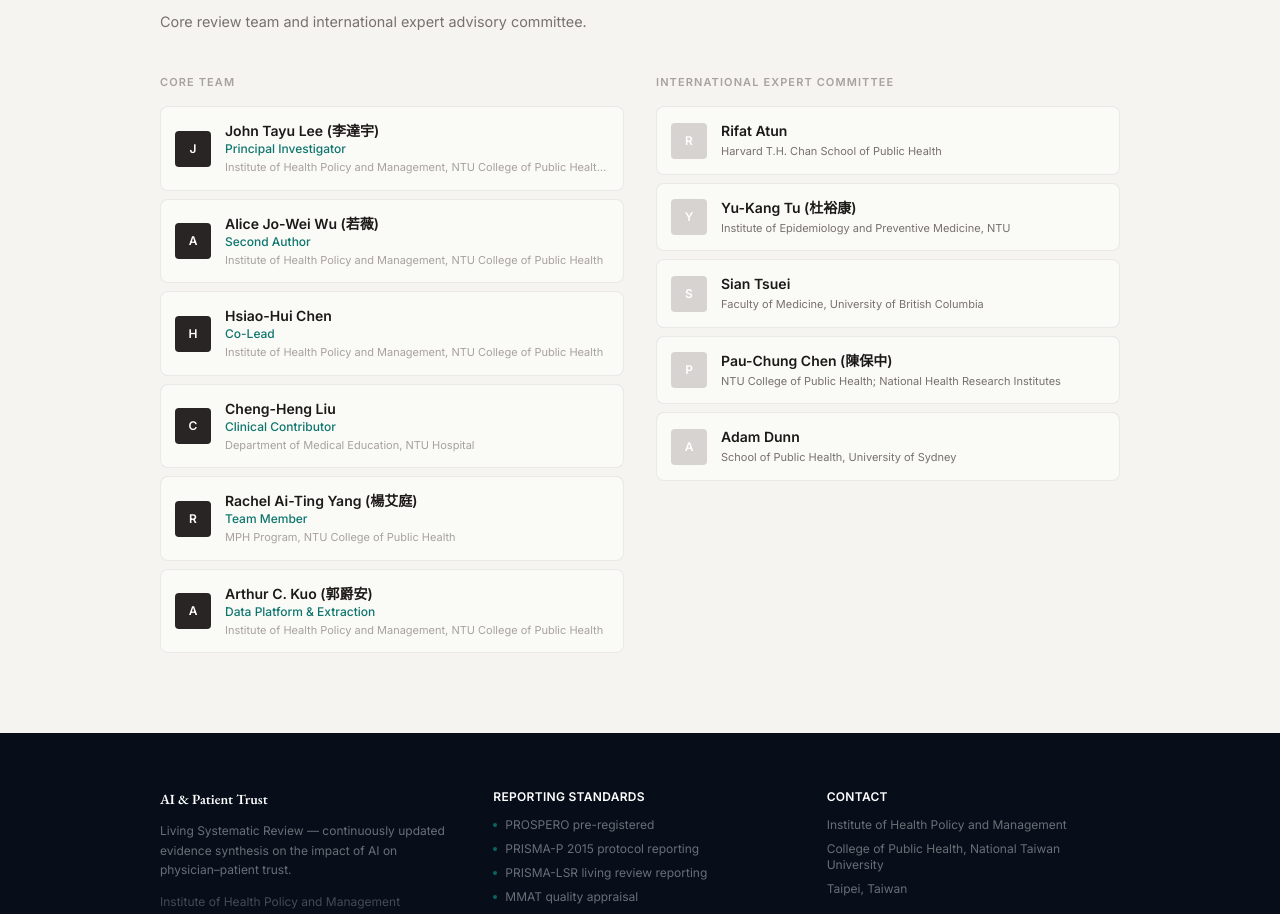
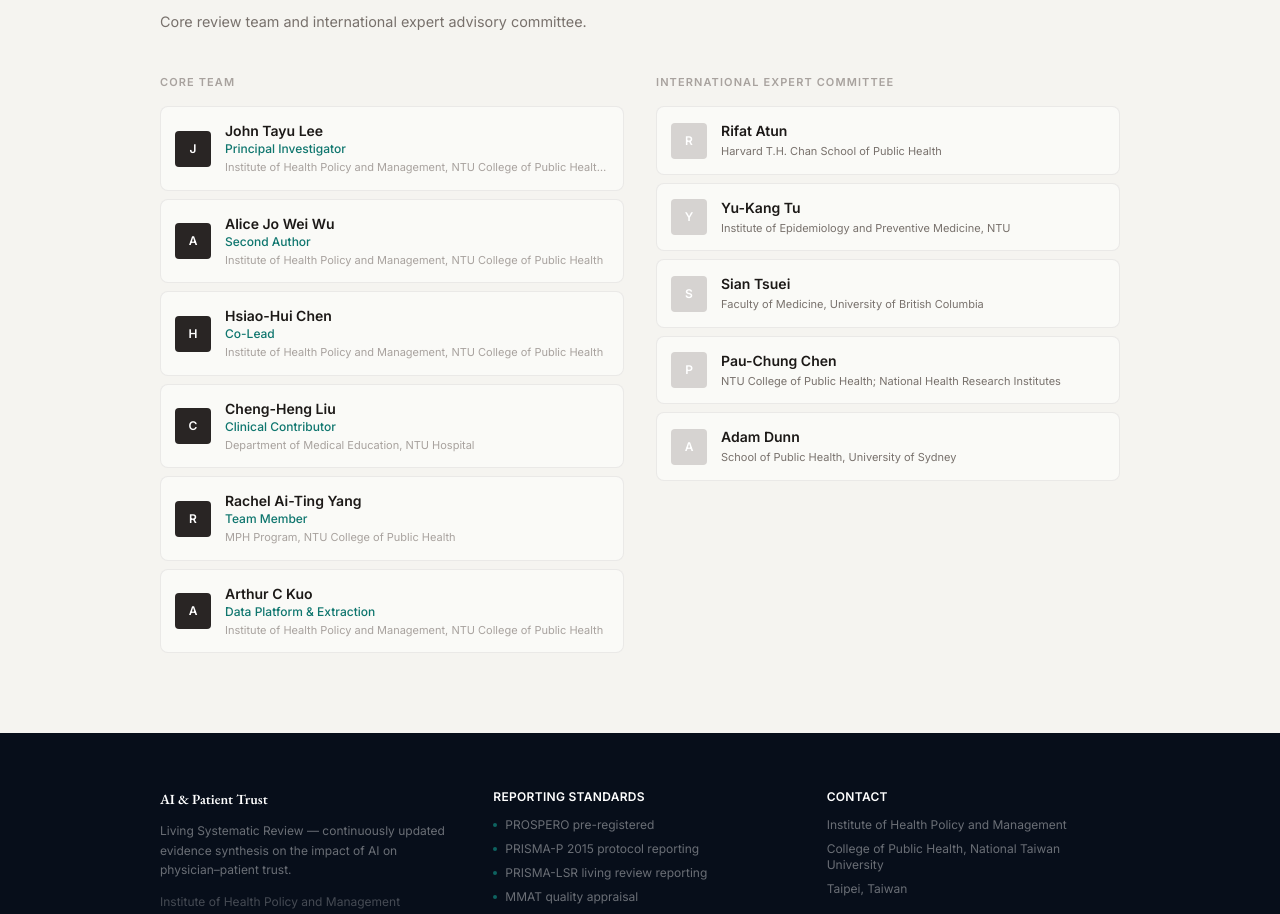
Before and after one commit to ChuehanKuo/lsr-trust, a React (Vite) app: page / in a window 1280 px wide. Shown: the part 6700-7614 px from the top of the page. Built offline with nearby package versions, Linux system fonts and the light colour scheme.

Commit message:
Match author name format to paper submission style
Remove Chinese characters and parenthetical nicknames to align
with the journal submission format.

Co-Authored-By: Claude Opus 4.6 <noreply@anthropic.com>

```diff
--- a/src/data.ts
+++ b/src/data.ts
@@ -227,18 +227,18 @@ AND ("2020/01/01"[Date - Publication] : "3000"[Date - Publication])`;
 
 export const TEAM = {
   core: [
-    { name: "John Tayu Lee (李達宇)", role: "Principal Investigator", affiliation: "Institute of Health Policy and Management, NTU College of Public Health; Harvard T.H. Chan School of Public Health" },
-    { name: "Alice Jo-Wei Wu (若薇)", role: "Second Author", affiliation: "Institute of Health Policy and Management, NTU College of Public Health" },
+    { name: "John Tayu Lee", role: "Principal Investigator", affiliation: "Institute of Health Policy and Management, NTU College of Public Health; Harvard T.H. Chan School of Public Health" },
+    { name: "Alice Jo Wei Wu", role: "Second Author", affiliation: "Institute of Health Policy and Management, NTU College of Public Health" },
     { name: "Hsiao-Hui Chen", role: "Co-Lead", affiliation: "Institute of Health Policy and Management, NTU College of Public Health" },
     { name: "Cheng-Heng Liu", role: "Clinical Contributor", affiliation: "Department of Medical Education, NTU Hospital" },
-    { name: "Rachel Ai-Ting Yang (楊艾庭)", role: "Team Member", affiliation: "MPH Program, NTU College of Public Health" },
-    { name: "Arthur C. Kuo (郭爵安)", role: "Data Platform & Extraction", affiliation: "Institute of Health Policy and Management, NTU College of Public Health" },
+    { name: "Rachel Ai-Ting Yang", role: "Team Member", affiliation: "MPH Program, NTU College of Public Health" },
+    { name: "Arthur C Kuo", role: "Data Platform & Extraction", affiliation: "Institute of Health Policy and Management, NTU College of Public Health" },
   ],
   committee: [
     { name: "Rifat Atun", affiliation: "Harvard T.H. Chan School of Public Health" },
-    { name: "Yu-Kang Tu (杜裕康)", affiliation: "Institute of Epidemiology and Preventive Medicine, NTU" },
+    { name: "Yu-Kang Tu", affiliation: "Institute of Epidemiology and Preventive Medicine, NTU" },
     { name: "Sian Tsuei", affiliation: "Faculty of Medicine, University of British Columbia" },
-    { name: "Pau-Chung Chen (陳保中)", affiliation: "NTU College of Public Health; National Health Research Institutes" },
+    { name: "Pau-Chung Chen", affiliation: "NTU College of Public Health; National Health Research Institutes" },
     { name: "Adam Dunn", affiliation: "School of Public Health, University of Sydney" },
   ],
 };
```
